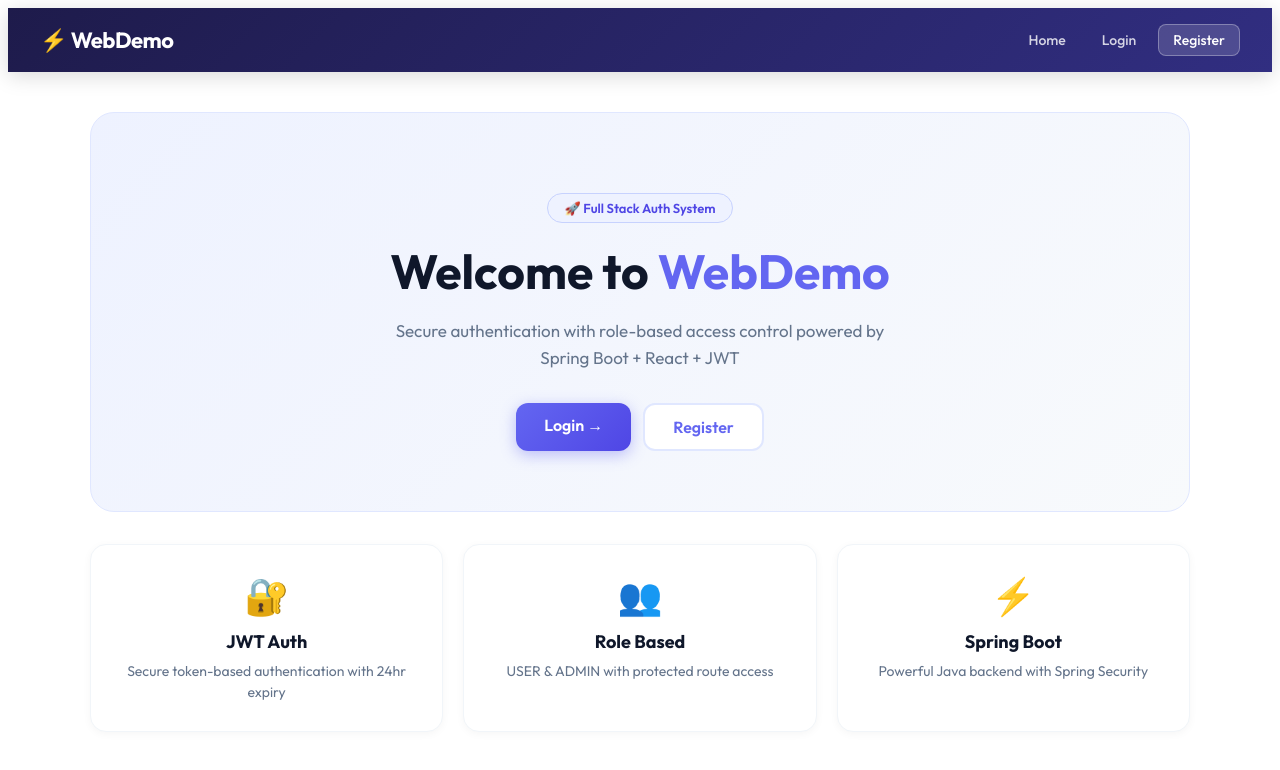
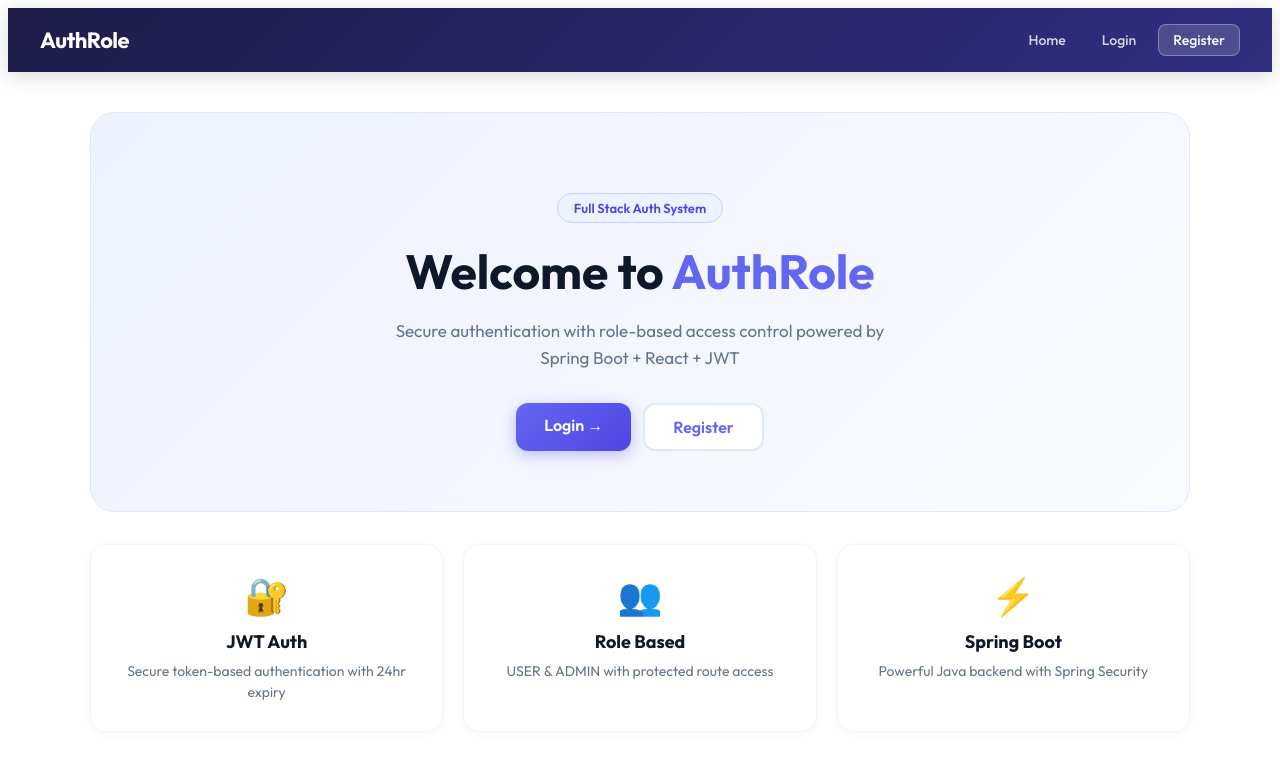
Before and after one commit to roshni-selvam/authrole-fullstack, a React (Vite) app: page / in a window 1280 px wide. Shown: the top 770 px of the page. Built offline with nearby package versions, Linux system fonts and the light colour scheme.

Commit message:
fix : update WebDemo to AuthRole branding across all pages

```diff
--- a/src/components/Home.jsx
+++ b/src/components/Home.jsx
@@ -7,8 +7,8 @@ function Home() {
   return (
     <div style={styles.container}>
       <div style={styles.hero}>
-        <div style={styles.badge}>🚀 Full Stack Auth System</div>
-        <h1 style={styles.title}>Welcome to <span style={styles.highlight}>WebDemo</span></h1>
+        <div style={styles.badge}> Full Stack Auth System</div>
+        <h1 style={styles.title}>Welcome to <span style={styles.highlight}>AuthRole</span></h1>
         <p style={styles.subtitle}>
           Secure authentication with role-based access control powered by Spring Boot + React + JWT
         </p>
--- a/src/components/Login.jsx
+++ b/src/components/Login.jsx
@@ -28,7 +28,6 @@ function Login() {
       <div style={styles.card}>
         <div style={styles.iconWrap}>⚡</div>
         <h2 style={styles.title}>Welcome back</h2>
-        <p style={styles.subtitle}>Login to your WebDemo account</p>
         {error && <div style={styles.error}>⚠️ {error}</div>}
         <form onSubmit={handleLogin}>
           <div style={styles.field}>
--- a/src/components/Navbar.jsx
+++ b/src/components/Navbar.jsx
@@ -13,7 +13,7 @@ function Navbar() {
   return (
     <nav style={styles.navbar}>
       <div style={styles.container}>
-        <Link to="/" style={styles.logo}>⚡ WebDemo</Link>
+        <Link to="/" style={styles.logo}> AuthRole</Link>
         <div style={styles.navLinks}>
           <Link to="/" style={styles.link}>Home</Link>
           {isAuthenticated() && hasRole(['USER', 'ADMIN']) && (
--- a/src/components/Register.jsx
+++ b/src/components/Register.jsx
@@ -33,7 +33,6 @@ function Register() {
       <div style={styles.card}>
         <div style={styles.iconWrap}>📝</div>
         <h2 style={styles.title}>Create account</h2>
-        <p style={styles.subtitle}>Join WebDemo today</p>
         {error && <div style={styles.error}>⚠️ {error}</div>}
         {success && <div style={styles.success}>✅ {success}</div>}
         <div style={styles.field}>
```
